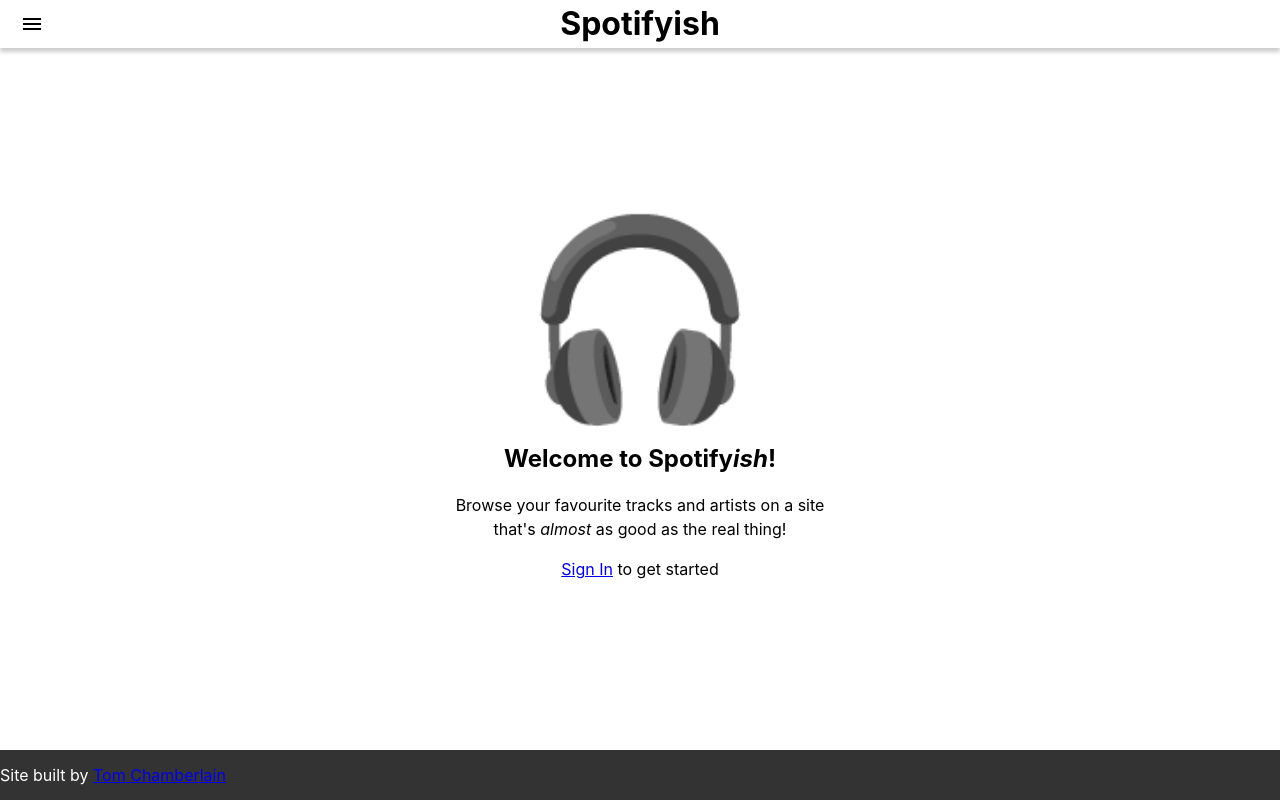
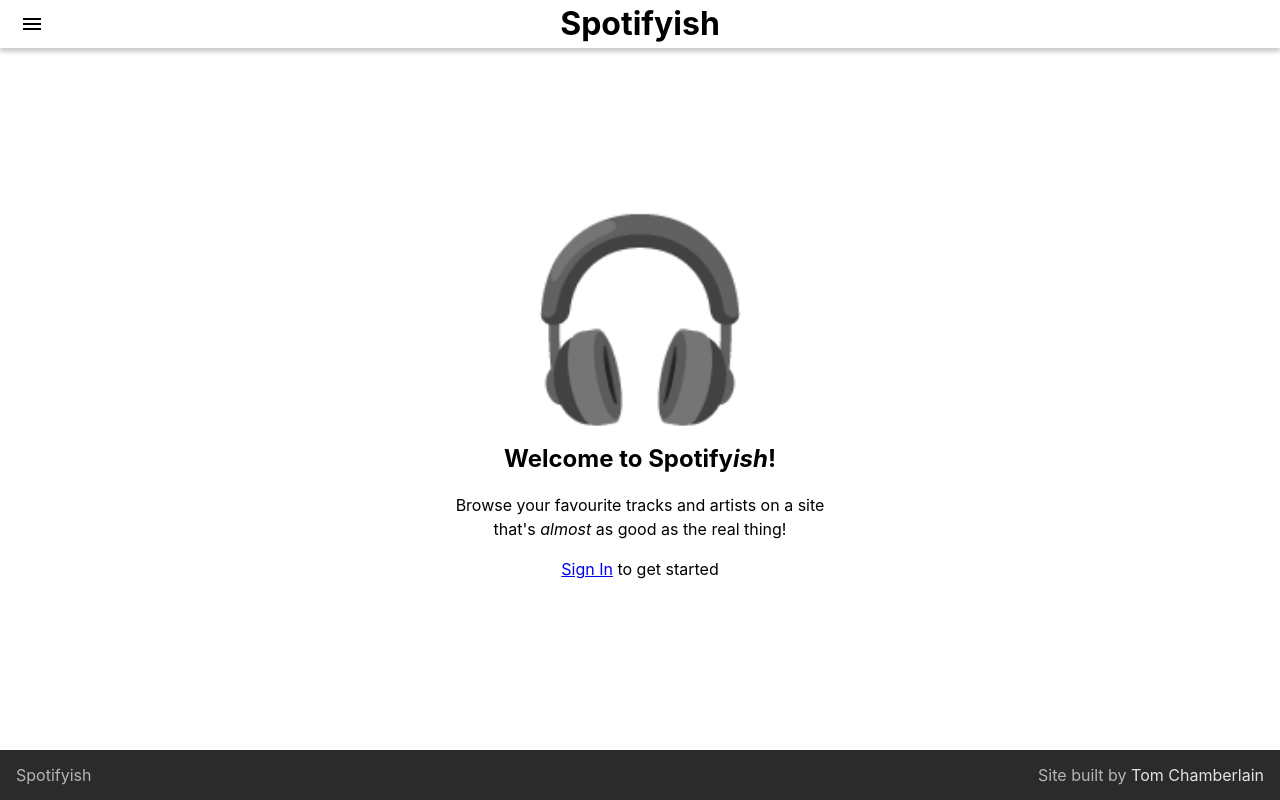
Before and after one commit to TomChamberlainUK/spotifyish-2.0, a Next.js app: page / in a window 1280 px wide. Built offline with nearby package versions, Linux system fonts and the light colour scheme; no server answers.

Commit message:
Styled footer and aligned with content

```diff
--- a/components/Layout/Layout.module.scss
+++ b/components/Layout/Layout.module.scss
@@ -126,8 +126,25 @@
 }
 
 .footer {
-  background-color: #333;
-  color: white;
+  display: flex;
+  justify-content: space-between;
+  padding: 1rem;
+  background-color: var(--color-neutral-darker);
+}
+
+.footerText {
+  margin: 0;
+  color: var(--color-text-light-low-emphasis);
+}
+
+.footerLink {
+  color: var(--color-text-light-high-emphasis);
+  text-decoration: none;
+
+  &:hover {
+    color: var(--color-text-light-contrast);
+    text-decoration: underline;
+  }
 }
 
 .pageFade {
--- a/components/Layout/Layout.tsx
+++ b/components/Layout/Layout.tsx
@@ -149,8 +149,11 @@ function Layout({ children }: Props) {
         {children}
       </main>
       <footer className={styles.footer}>
-        <p>
-          Site built by <ExternalLink href="https://github.com/TomChamberlainUK">Tom Chamberlain</ExternalLink>
+        <p className={styles.footerText}>
+          Spotifyish
+        </p>
+        <p className={styles.footerText}>
+          Site built by <ExternalLink href="https://github.com/TomChamberlainUK" className={styles.footerLink}>Tom Chamberlain</ExternalLink>
         </p>
       </footer>
     </div>
```
